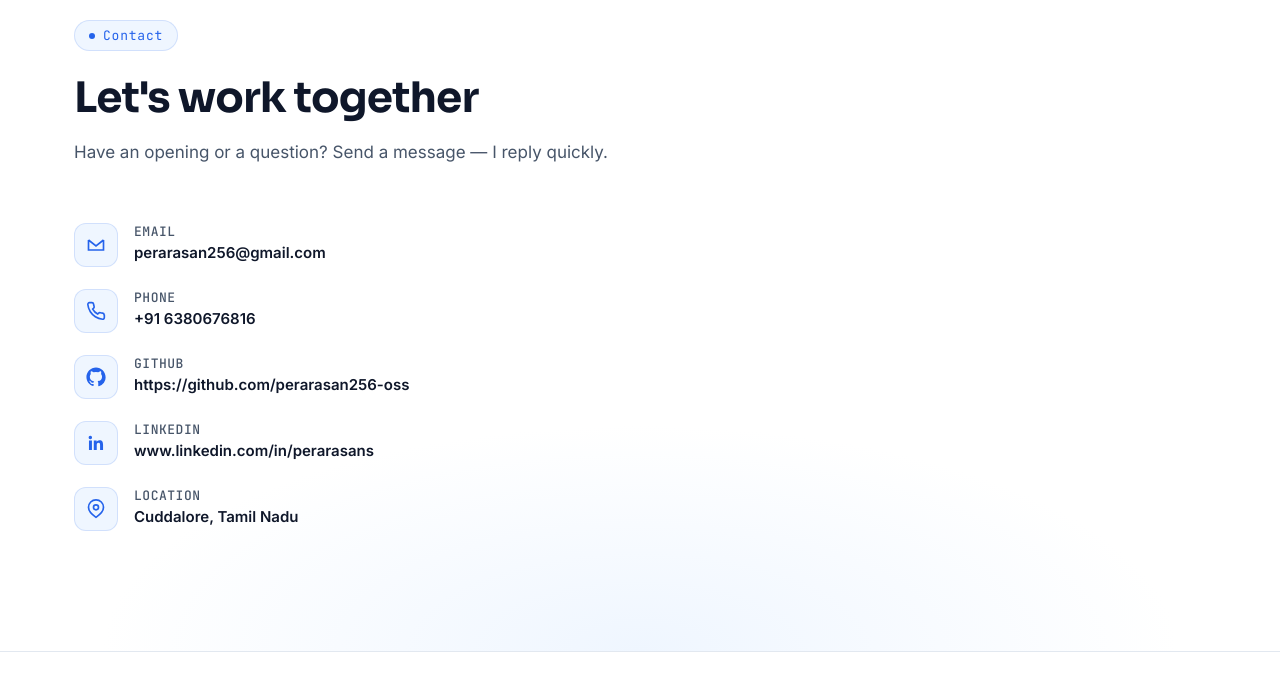
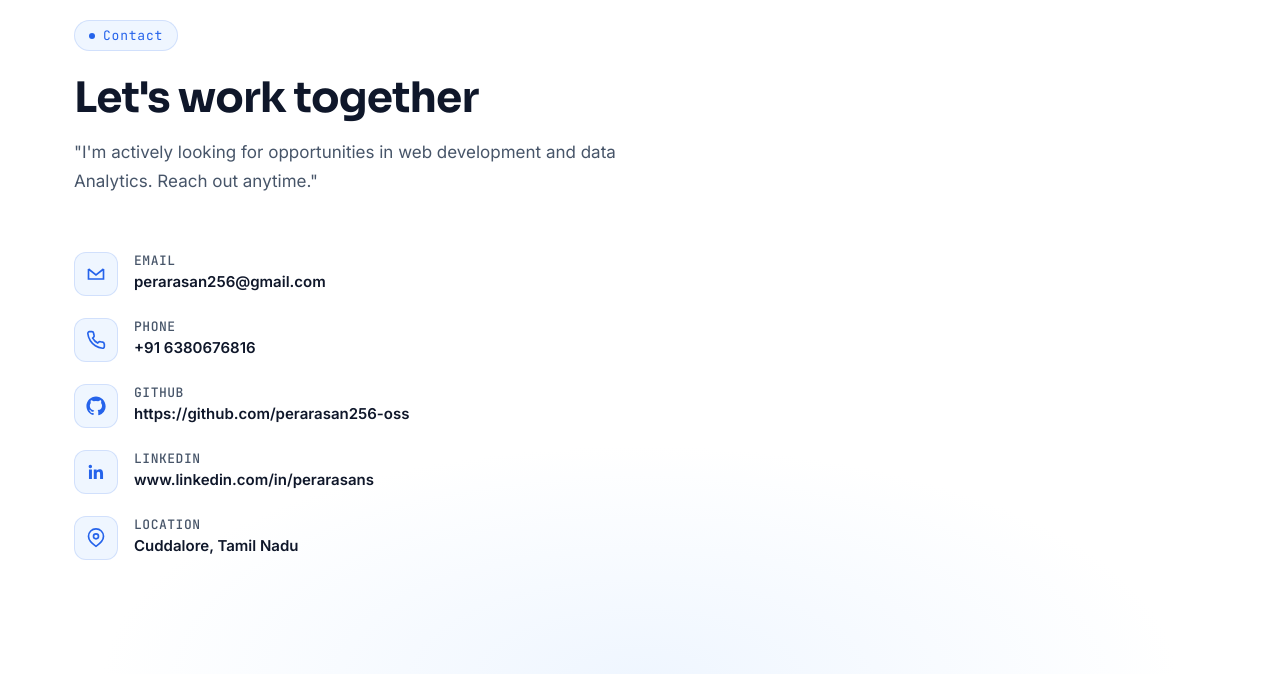
Before and after one commit to perarasan256-oss/My-Portflio, a website: page index.html in a window 1280 px wide. Shown: the part 5160-5834 px from the top of the page. Drawn offline with Linux system fonts and the light colour scheme.

Commit message:
Update index.html

```diff
--- a/index.html
+++ b/index.html
@@ -800,7 +800,7 @@ footer{
     <div class="section-head reveal">
       <span class="eyebrow">Contact</span>
       <h2 class="section-title">Let's work together</h2>
-      <p class="section-sub">Have an opening or a question? Send a message — I reply quickly.</p>
+      <p class="section-sub">"I'm actively looking for opportunities in web development and data Analytics. Reach out anytime."</p>
     </div>
     <div class="contact-grid">
       <div class="reveal delay-1">
```
